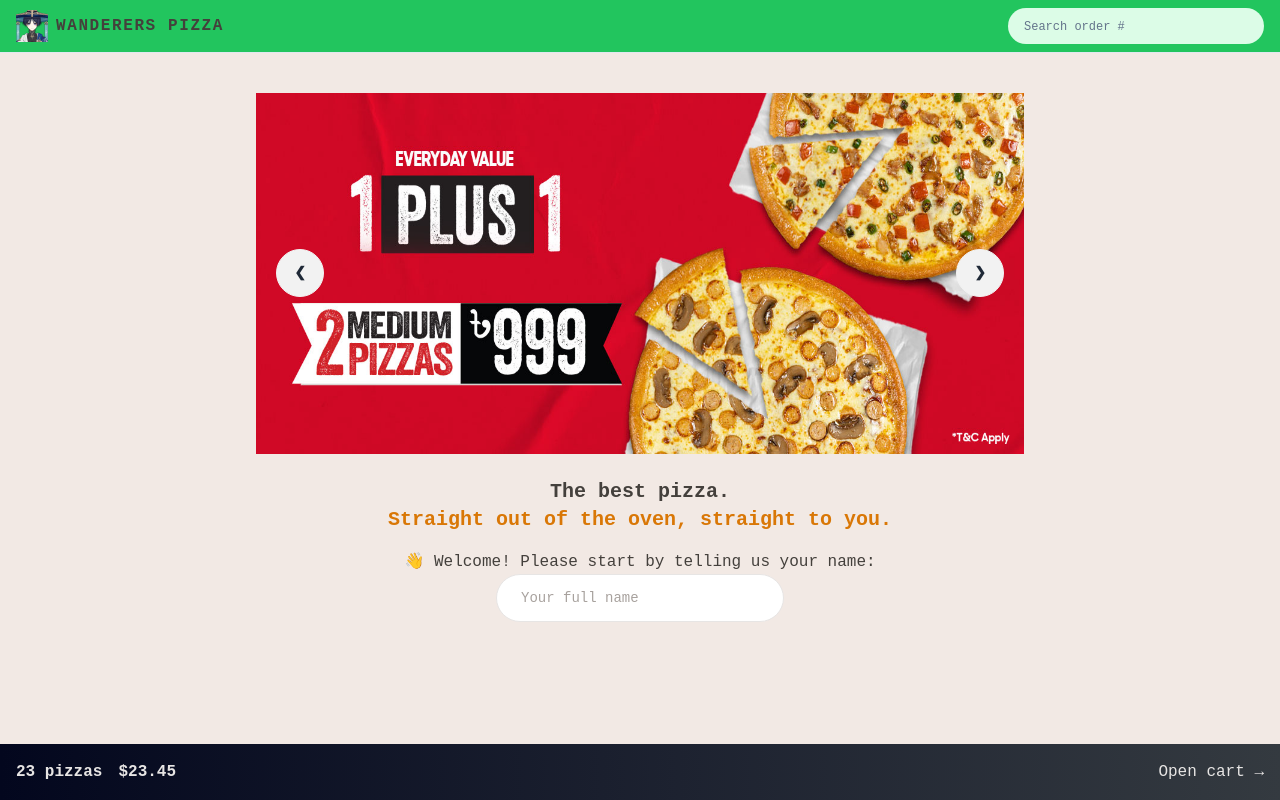
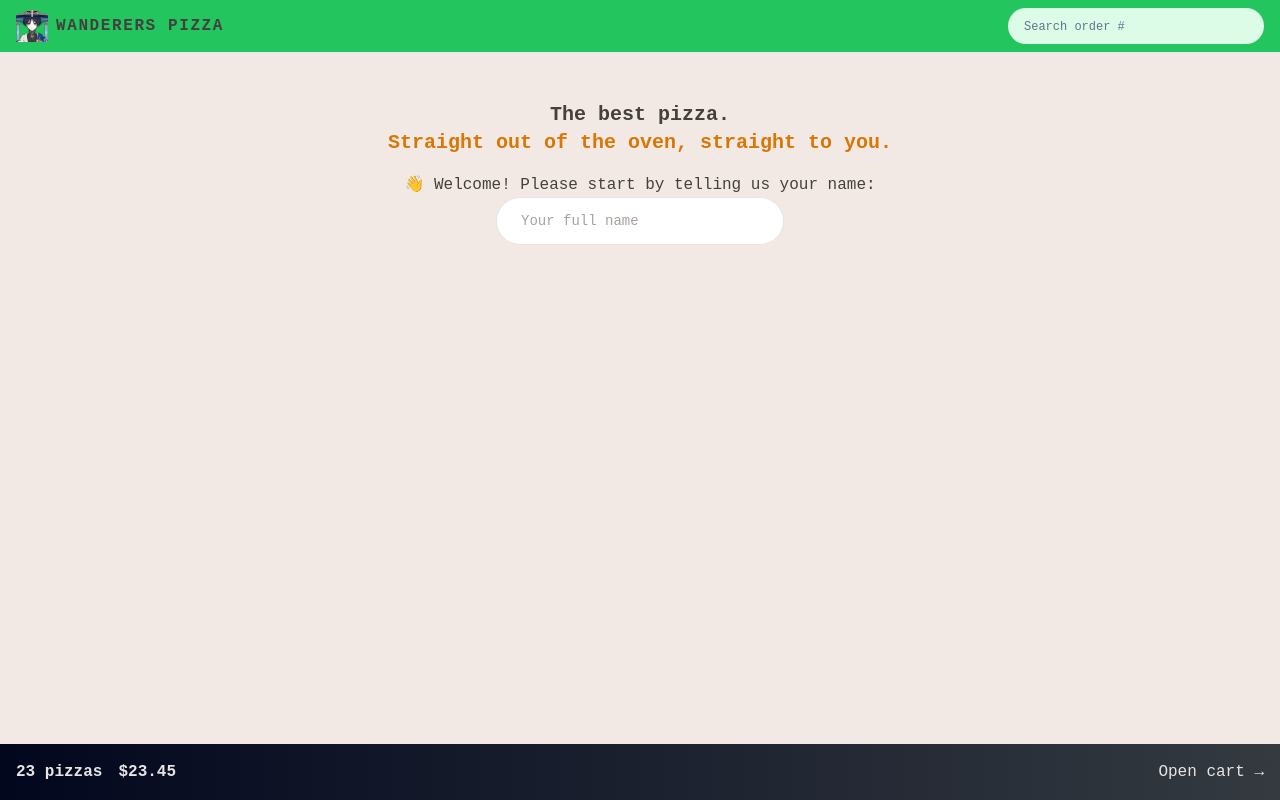
Before and after one commit to naimulabeer/fast-react-pizza-vite, a React (Vite) app: page / in a window 1280 px wide. Built offline with nearby package versions, Linux system fonts and the light colour scheme.

Commit message:
reading and updating user state

```diff
--- a/src/features/cart/Cart.jsx
+++ b/src/features/cart/Cart.jsx
@@ -1,6 +1,7 @@
 import LinkButton from "../../ui/LinkButton";
 import Button from "../../ui/Button";
 import CartItem from "./CartItem";
+import { useSelector } from "react-redux";
 
 const fakeCart = [
   {
@@ -27,6 +28,7 @@
 ];
 
 function Cart() {
+  const username = useSelector((state) => state.user.username);
   const cart = fakeCart;
 
   return (
@@ -38,7 +40,7 @@
         &larr; Back to menu
       </LinkButton>
 
-      <h2>Your cart, %NAME%</h2>
+      <h2 className="md:text-xl font-extrabold">Your cart, {username}</h2>
 
       <ul className="divide-y divide-stone-200 border-b ">
         {cart.map((item) => (
--- a/src/features/order/CreateOrder.jsx
+++ b/src/features/order/CreateOrder.jsx
@@ -2,6 +2,7 @@
 import { Form, redirect, useActionData, useNavigation } from "react-router-dom";
 import { createOrder } from "../../services/apiRestaurant";
 import Button from "../../ui/Button";
+import { useSelector } from "react-redux";
 
 // https://uibakery.io/regex-library/phone-number
 const isValidPhone = (str) =>
@@ -34,6 +35,7 @@
 ];
 
 function CreateOrder() {
+  const username = useSelector((state) => state.user.username);
   const navigation = useNavigation();
   const isSubmitting = navigation.state === "submitting";
 
@@ -50,7 +52,13 @@
       <Form method="POST">
         <div className="mb-5 flex flex-col sm:flex-row sm:items-center gap-2">
           <label className="sm:basis-40">First Name</label>
-          <input type="text" name="customer" required className="input grow" />
+          <input
+            type="text"
+            name="customer"
+            required
+            className="input grow"
+            defaultValue={username}
+          />
         </div>
 
         <div className="mb-5 flex flex-col sm:flex-row sm:items-center gap-2">
--- a/src/features/user/CreateUser.jsx
+++ b/src/features/user/CreateUser.jsx
@@ -1,11 +1,19 @@
 import { useState } from "react";
 import Button from "../../ui/Button";
+import { useDispatch } from "react-redux";
+import { updateName } from "./userSlice";
+import { useNavigate } from "react-router-dom";
 
 function CreateUser() {
   const [username, setUsername] = useState("");
+  const dispatch = useDispatch();
+  const navigate = useNavigate();
 
   function handleSubmit(e) {
     e.preventDefault();
+    if (!username) return;
+    dispatch(updateName(username));
+    navigate("/menu");
   }
 
   return (
@@ -21,7 +29,7 @@
       />
 
       {username !== "" && (
-        <div>
+        <div className="mb-6">
           <Button type="primary">Start ordering</Button>
         </div>
       )}
--- a/src/ui/Home.jsx
+++ b/src/ui/Home.jsx
@@ -1,10 +1,14 @@
+import { useSelector } from "react-redux";
 import CreateUser from "../features/user/CreateUser";
 import Carousel from "./Carousel";
+import Button from "./Button";
 
 function Home() {
+  const username = useSelector((state) => state.user.username);
+
   return (
-    <div className="my-10 text-center">
-      <Carousel />
+    <div className="my-12 text-center">
+      {/* <Carousel /> */}
       <h1 className="mt-4 mb-4 text-sm md:text-xl font-bold">
         The best pizza.
         <br />
@@ -12,7 +16,13 @@
           Straight out of the oven, straight to you.
         </span>
       </h1>
-      <CreateUser />
+      {username === "" ? (
+        <CreateUser />
+      ) : (
+        <Button to="/menu" type="primary">
+          Continue Ordering, {username}
+        </Button>
+      )}
     </div>
   );
 }
```
